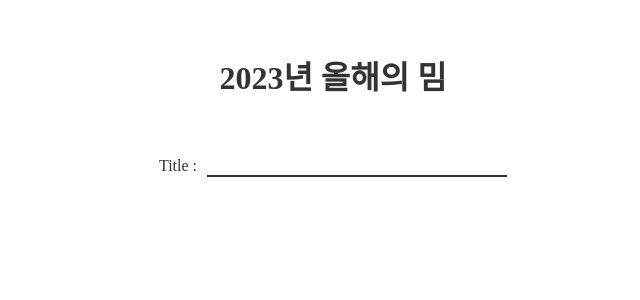
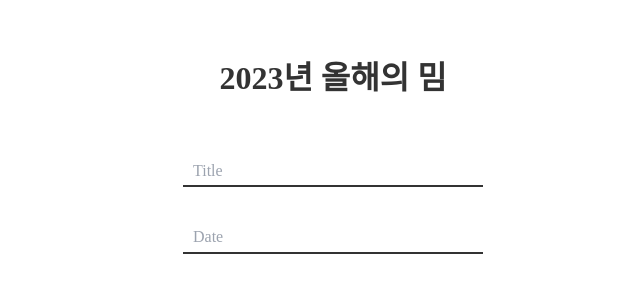
Before and after one commit to dbstjddbwls/CTG, a Next.js app in the folder ctg/: page / in a window 1280 px wide. Shown: the top 300 px of the page, without its empty margins (307-947 px from the left). Built offline with nearby package versions, Linux system fonts and the light colour scheme.

Commit message:
ADD InputBlock Component

```diff
--- /dev/null
+++ b/ctg/src/component/inputs/InputBlock.tsx
@@ -0,0 +1,18 @@
+import React from 'react'
+
+interface Iprops {
+    className?: string
+    placeholder: string
+}
+
+const InputBlock: React.FC<Iprops> = ({className, placeholder}) => {
+    return (
+        <div className={`${className}`}>
+            <label className={'flex justify-center'}>
+                <input placeholder={`${placeholder}`} className={'border-b-[2px] w-[300px] px-[10px] py-[5px]'} />
+            </label>
+        </div>
+    )
+}
+
+export default InputBlock
--- a/ctg/src/features/HomeUploadComponent/HomeUploadForm.tsx
+++ b/ctg/src/features/HomeUploadComponent/HomeUploadForm.tsx
@@ -1,11 +1,11 @@
+import InputBlock from '@/src/component/inputs/InputBlock'
+
 const HomeUploadForm = () => {
     return (
         <>
             <div className={'mt-[60px]'}>
-                <label className={'flex justify-center'}>
-                    <p className={'mr-[10px]'}>Title :</p>
-                    <input className={'border-b-[2px] w-[300px] '} />
-                </label>
+                <InputBlock placeholder={'Title'} />
+                <InputBlock placeholder={'Date'} className={'mt-[36px]'} />
             </div>
         </>
     )
```
